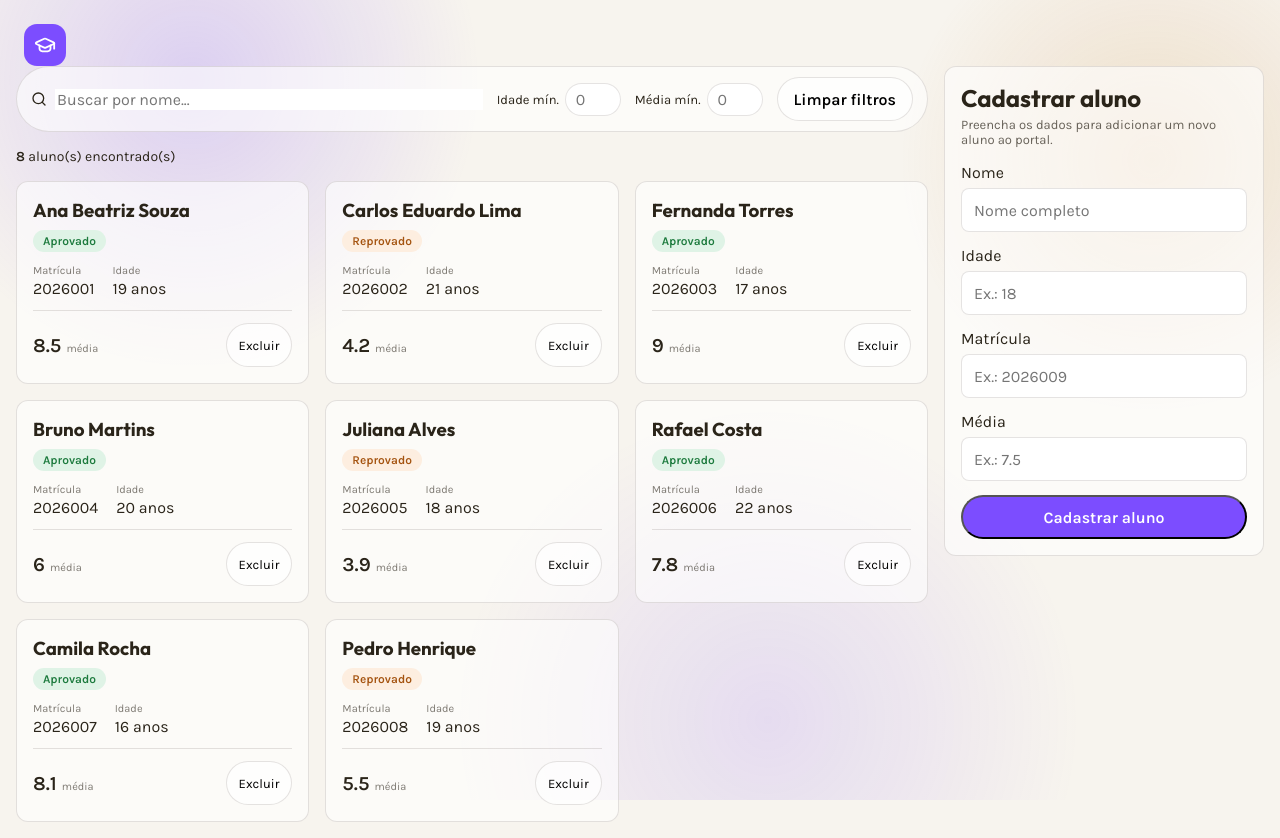
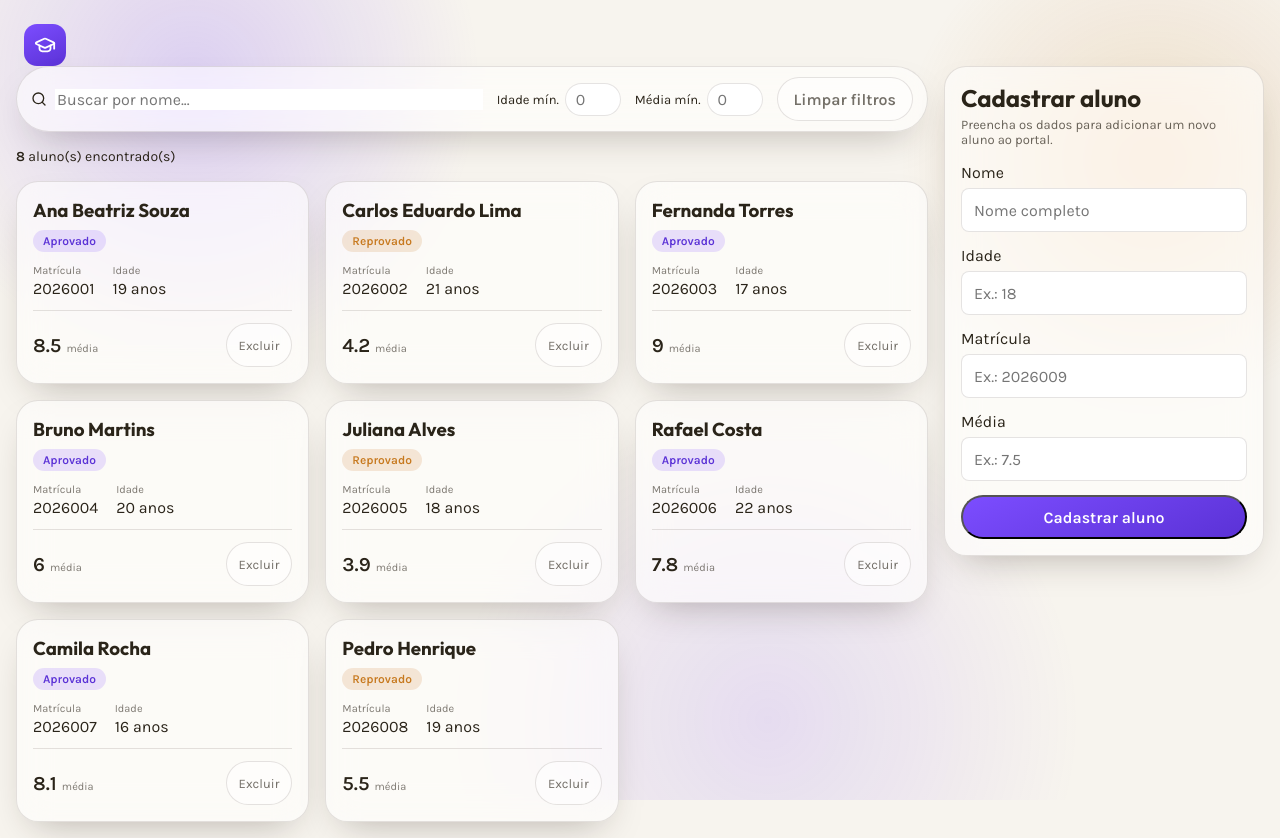
Before and after one commit to JhonneJrr/gestao-alunos-frontend, a React (Vite) app: page / in a window 1280 px wide. Built offline with nearby package versions, Linux system fonts and the light colour scheme.

Commit message:
Converte os blocos do portal em superficies de vidro (Etapa 4)

```diff
--- a/src/index.css
+++ b/src/index.css
@@ -62,7 +62,8 @@ h3 {
   width: 42px;
   height: 42px;
   border-radius: 13px;
-  background: var(--primaria);
+  background: linear-gradient(155deg, var(--violeta), var(--violeta-escuro));
+  box-shadow: var(--sombra);
   color: white;
   display: flex;
   align-items: center;
@@ -102,7 +103,10 @@ h3 {
   padding: var(--espaco);
   background: var(--superficie);
   border: 1px solid var(--borda);
-  border-radius: 12px;
+  border-radius: var(--raio);
+  backdrop-filter: blur(16px) saturate(1.4);
+  -webkit-backdrop-filter: blur(16px) saturate(1.4);
+  box-shadow: var(--sombra);
 }
 
 .form-cadastro h2 {
@@ -141,10 +145,21 @@ h3 {
   min-height: 44px;
   padding: 10px;
   border-radius: 999px;
-  background: var(--primaria);
+  background: linear-gradient(155deg, var(--violeta), var(--violeta-escuro));
   color: white;
   font: inherit;
   font-weight: 600;
+  transition: transform 0.15s ease, box-shadow 0.15s ease;
+}
+
+.botao-primario:hover {
+  transform: translateY(-1px);
+  box-shadow: var(--sombra);
+}
+
+.botao-primario:focus-visible {
+  outline: 3px solid var(--violeta-suave);
+  outline-offset: 2px;
 }
 
 .filtros {
@@ -156,6 +171,9 @@ h3 {
   background: var(--superficie);
   border: 1px solid var(--borda);
   border-radius: 999px;
+  backdrop-filter: blur(16px) saturate(1.4);
+  -webkit-backdrop-filter: blur(16px) saturate(1.4);
+  box-shadow: var(--sombra);
 }
 
 .campo-busca {
@@ -203,9 +221,21 @@ h3 {
   padding: 8px 16px;
   border: 1px solid var(--borda);
   border-radius: 999px;
-  background: var(--superficie);
+  background: rgba(255, 255, 255, 0.5);
   font: inherit;
   font-weight: 600;
+  color: var(--texto-suave);
+  transition: background 0.15s ease, color 0.15s ease;
+}
+
+.botao-limpar:hover {
+  background: rgba(255, 255, 255, 0.9);
+  color: var(--texto);
+}
+
+.botao-limpar:focus-visible {
+  outline: 3px solid var(--violeta-suave);
+  outline-offset: 2px;
 }
 
 .contagem {
@@ -223,7 +253,15 @@ h3 {
   padding: var(--espaco);
   background: var(--superficie);
   border: 1px solid var(--borda);
-  border-radius: 12px;
+  border-radius: var(--raio);
+  backdrop-filter: blur(16px) saturate(1.4);
+  -webkit-backdrop-filter: blur(16px) saturate(1.4);
+  box-shadow: var(--sombra);
+  transition: transform 0.15s ease, box-shadow 0.15s ease;
+}
+
+.card-aluno:hover {
+  transform: translateY(-2px);
 }
 
 .card-topo {
@@ -245,13 +283,13 @@ h3 {
 }
 
 .selo-aprovado {
-  background: #dff3e6;
-  color: #1c7a3d;
+  background: var(--violeta-suave);
+  color: var(--violeta-escuro);
 }
 
 .selo-reprovado {
-  background: #fdeee0;
-  color: #a4530f;
+  background: var(--ambar-suave);
+  color: var(--ambar);
 }
 
 .card-dados {
@@ -287,9 +325,21 @@ h3 {
   padding: 6px 12px;
   border: 1px solid var(--borda);
   border-radius: 999px;
-  background: var(--superficie);
+  background: rgba(255, 255, 255, 0.5);
   font: inherit;
   font-size: 13px;
+  color: var(--texto-suave);
+  transition: background 0.15s ease, color 0.15s ease;
+}
+
+.botao-excluir:hover {
+  background: var(--ambar-suave);
+  color: var(--ambar);
+}
+
+.botao-excluir:focus-visible {
+  outline: 3px solid var(--violeta-suave);
+  outline-offset: 2px;
 }
 
 .media-bloco {
@@ -307,3 +357,16 @@ h3 {
   font-size: 11px;
   opacity: 0.6;
 }
+
+.campo-busca input:focus-visible,
+.campo-numero input:focus-visible,
+.campo input:focus-visible {
+  outline: 3px solid var(--violeta-suave);
+  outline-offset: 2px;
+}
+
+@media (prefers-reduced-motion: reduce) {
+  * {
+    transition: none !important;
+  }
+}
```
